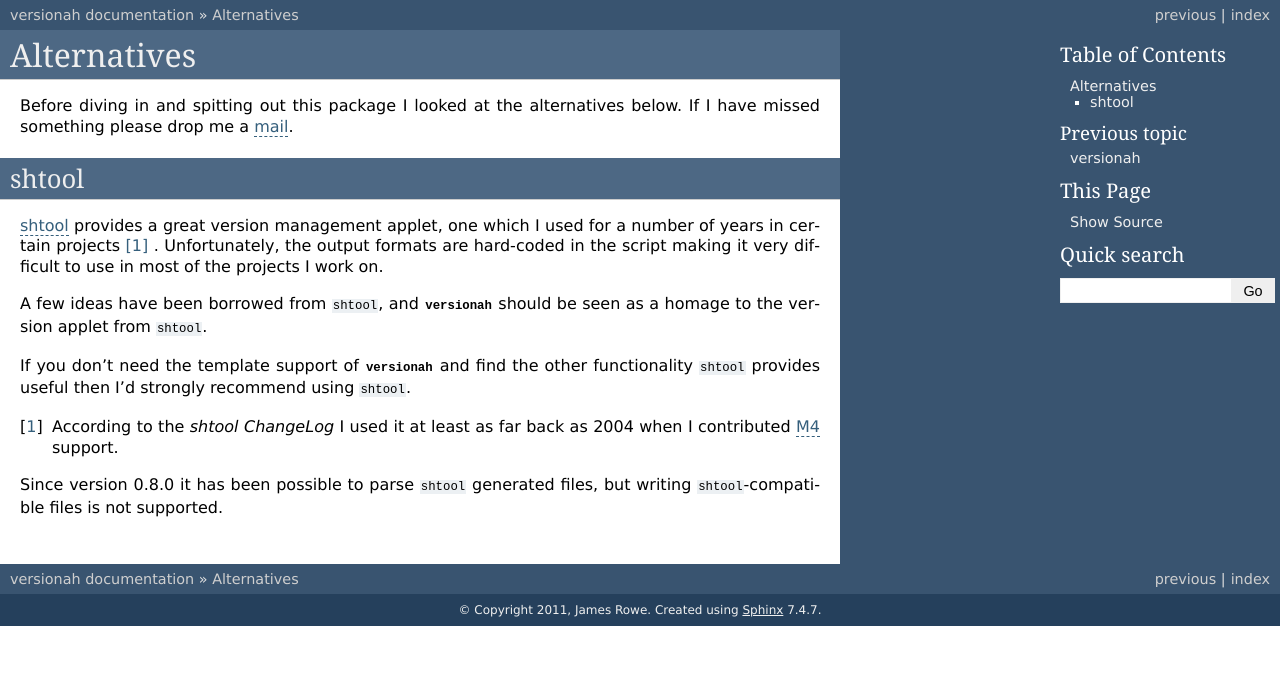
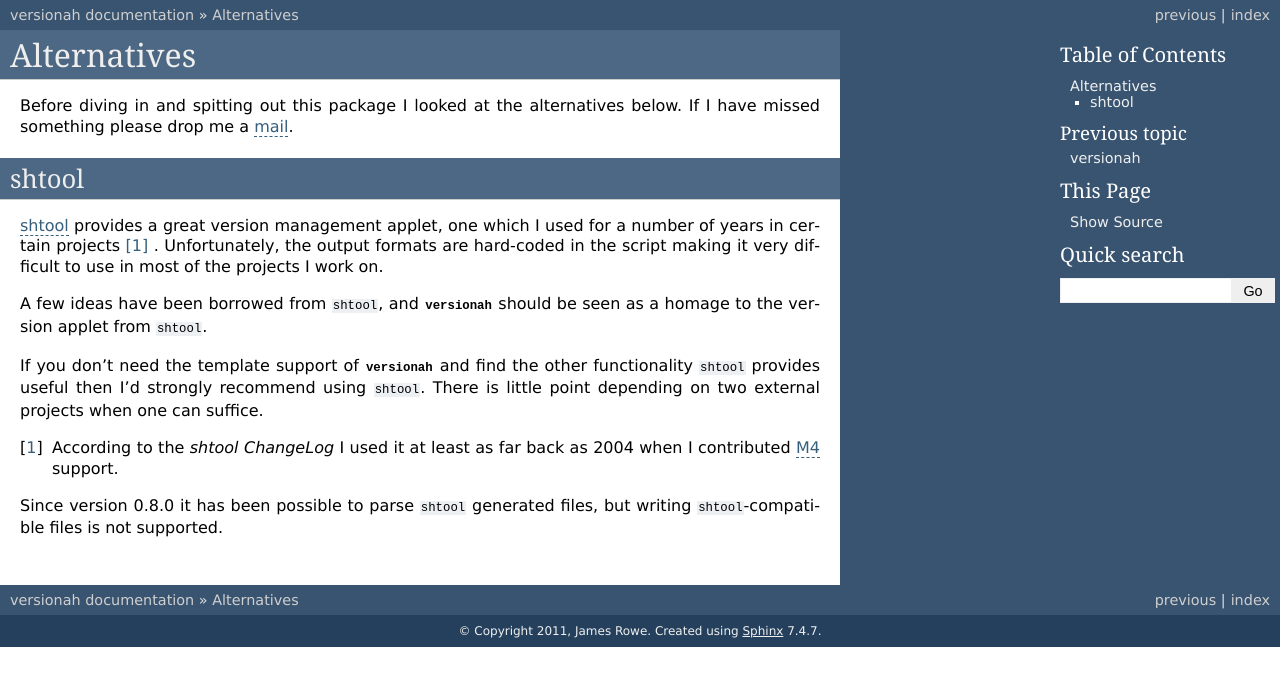
Before and after one commit to JNRowe/versionah, a Sphinx documentation site: the page built from doc/alternatives.rst, in a window 1280 px wide. Shown: the top 686 px of the page. Built offline with Sphinx 7.4.7, drawn with Linux system fonts in a browser that asks for light colours; the version number could not be read and is left out.

Commit message:
Added reasoning for shtool recommendation in alternatives.

```diff
--- a/doc/alternatives.rst
+++ b/doc/alternatives.rst
@@ -17,7 +17,8 @@
 
 If you don't need the template support of :mod:`versionah` and find the other
 functionality ``shtool`` provides useful then I'd strongly recommend using
-``shtool``.
+``shtool``.  There is little point depending on two external projects when one
+can suffice.
 
 .. [#] According to the `shtool ChangeLog` I used it at least as far back as
    2004 when I contributed M4_ support.
```
